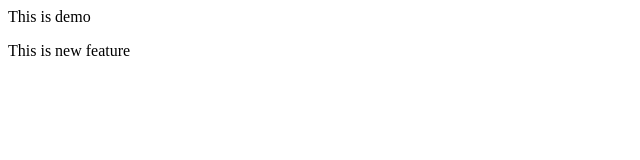
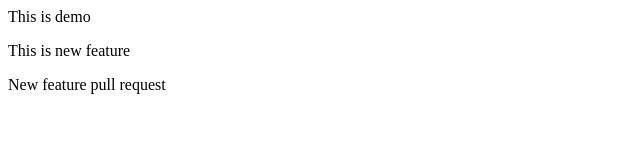
Before and after one commit to kk7755/Local-repo, a plain HTML site: page index.html in a window 1280 px wide. Shown: the whole page, without its empty margins (0-640 px from the left). Drawn offline with Linux system fonts and the light colour scheme.

Commit message:
Pull request

```diff
--- a/index.html
+++ b/index.html
@@ -1,2 +1,3 @@
 <p>This is demo</p>
 <p>This is new feature</p>
+<p>New feature pull request</p>
```
